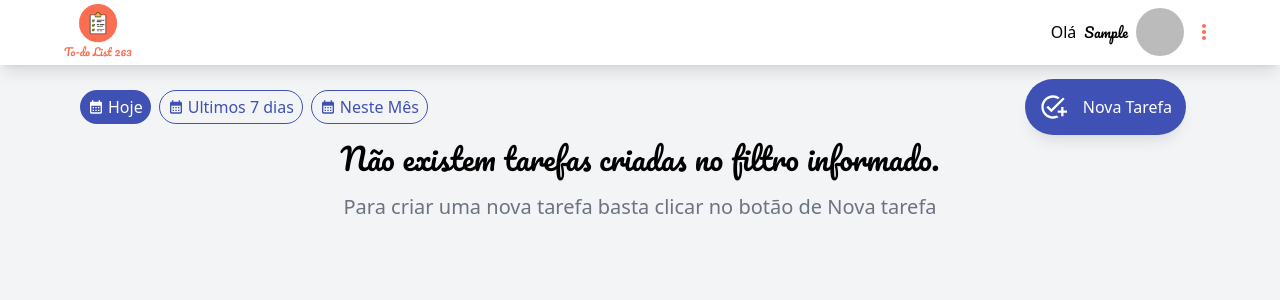
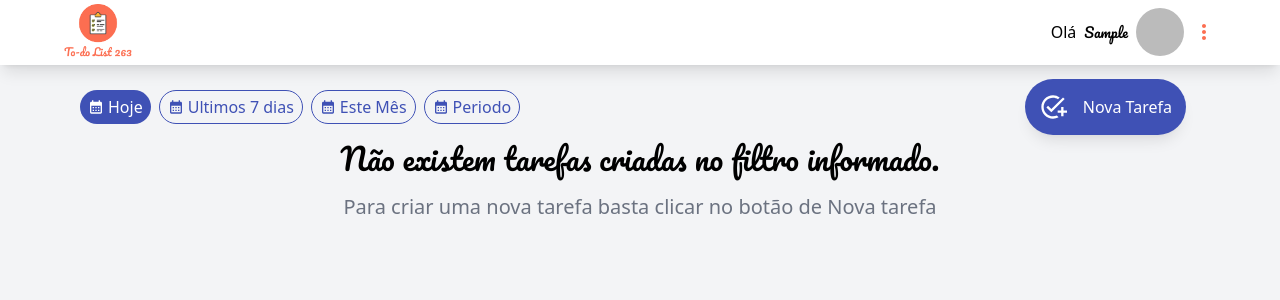
Before and after one commit to plimo263/todo-263, a Next.js app: page /my_todos in a window 1280 px wide. Shown: the top 300 px of the page. Built offline with nearby package versions, Linux system fonts and the light colour scheme; no server answers; the database is empty; sample sign-in values are in the browser's storage.

Commit message:
Incluso nova opção de data livre para filtro de periodos

```diff
--- a/src/components/FilterPeriod.jsx
+++ b/src/components/FilterPeriod.jsx
@@ -1,47 +1,103 @@
 import React, { useCallback, useState } from "react";
 import Chip from "./Chip";
-import { MdCalendarMonth } from "react-icons/md";
-import { format, subDays } from "date-fns";
+import { MdCalendarMonth, MdSearch } from "react-icons/md";
+import { format, parseISO, subDays } from "date-fns";
+import Modal from "./Modal";
+import TextField from "./TextField";
+import Fab from "./Fab";
 
 const STR = {
   titleChip: "Aplique filtro ao periodo ",
+  titleSeletedPeriod: "Escolha o periodo",
+  labelBtnSeletedPeriod: "Filtrar Periodo",
+  errorPeriod: "A data DE e ATE devem ser preenchidas",
+  errorPeriod2: "A data DE é maior que a data ATÉ",
+  labelDe: "Data de",
+  labelAte: "Data Até",
+  today: "Hoje",
+  last7Days: "Ultimos 7 dias",
+  thisMonth: "Este Mês",
+  period: "Periodo",
 };
+// Padrões de datas que devem ser usados na saida
+const formatDe = "yyyy-MM-dd 00:00:00";
+const formatAte = "yyyy-MM-dd 23:59:59";
+
 function FilterPeriod({ onClick }) {
+  const [modal, setModal] = useState(null);
   const [selectedItem, setSelectedItem] = useState("Hoje");
-  const periods = ["Hoje", "Ultimos 7 dias", "Neste Mês"];
+  const periods = [STR.today, STR.last7Days, STR.thisMonth, STR.period];
+  // Indica rotulos dos filtros que não devem ser alterados nos chips
+  const filtersDefaultLabel = [STR.today, STR.last7Days, STR.thisMonth];
   //
   const onSetFilter = useCallback(
     (value) => {
       let de, ate;
+
       switch (value) {
-        case "Hoje":
-          de = format(new Date(), "yyyy-MM-dd 00:00:00");
-          ate = format(new Date(), "yyyy-MM-dd 23:59:59");
+        case STR.today:
+          de = format(new Date(), formatDe);
+          ate = format(new Date(), formatAte);
           break;
-        case "Ultimos 7 dias":
-          de = format(subDays(new Date(), 7), "yyyy-MM-dd 00:00:00");
-          ate = format(new Date(), "yyyy-MM-dd 23:59:59");
+        case STR.last7Days:
+          de = format(subDays(new Date(), 7), formatDe);
+          ate = format(new Date(), formatAte);
           break;
-        default: // Neste mes
+        case STR.thisMonth:
           de = format(new Date(), "yyyy-MM-01 00:00:00");
-          ate = format(new Date(), "yyyy-MM-dd 23:59:59");
+          ate = format(new Date(), formatAte);
+          break;
+        default: // Periodo
+          setModal(true);
           break;
       }
-      setSelectedItem(value);
-      onClick(`${de}_${ate}`);
+      if (de && ate) {
+        setSelectedItem(value);
+        onClick(`${de}_${ate}`);
+      }
     },
     [onClick, setSelectedItem]
+  );
+  //
+  const onSave = useCallback(
+    (de, ate) => {
+      setModal(null);
+      const [newDe, newAte] = [de, ate].map((date, idx) =>
+        format(parseISO(date), idx === 0 ? formatDe : formatAte)
+      );
+      setSelectedItem(
+        `${format(parseISO(de), "dd/MM/yy")} - ${format(
+          parseISO(ate),
+          "dd/MM/yy"
+        )}`
+      );
+      onClick(`${newDe}_${newAte}`);
+    },
+    [onClick]
   );
 
   return (
     <div className="flex gap-2">
+      <Modal isOpen={Boolean(modal)} onClose={() => setModal(null)}>
+        <SelectedPeriod onSave={onSave} />
+      </Modal>
       {periods.map((val) => (
         <Chip
           title={`${STR.titleChip} ${val}`}
           key={val}
           onClick={() => onSetFilter(val)}
-          label={val}
-          variant={selectedItem === val ? "filled" : "outlined"}
+          label={
+            val === STR.period && !filtersDefaultLabel.includes(selectedItem)
+              ? selectedItem
+              : val
+          }
+          variant={
+            (val === STR.period &&
+              !filtersDefaultLabel.includes(selectedItem)) ||
+            selectedItem === val
+              ? "filled"
+              : "outlined"
+          }
           color="secondary"
           icon={<MdCalendarMonth />}
         />
@@ -49,5 +105,63 @@ function FilterPeriod({ onClick }) {
     </div>
   );
 }
+//
+const SelectedPeriod = ({ onSave }) => {
+  const [error, setError] = useState(null);
+  const [de, setDe] = useState("");
+  const [ate, setAte] = useState("");
+
+  const onClick = useCallback(() => {
+    if (!de || !ate) {
+      setError(STR.errorPeriod);
+    } else if (ate < de) {
+      setError(STR.errorPeriod2);
+    } else {
+      setError(null);
+
+      onSave(de, ate);
+    }
+  }, [onSave, setError, de, ate]);
+  return (
+    <div className="flex flex-col items-center ">
+      <h1 className="pacifico text-2xl md:text-4xl mb-4">
+        {STR.titleSeletedPeriod}
+      </h1>
+      <div className="flex items-center gap-4 mb-4">
+        <div className="flex flex-col">
+          <label htmlFor="de">
+            <span className="text-secondary">{STR.labelDe}</span>
+          </label>
+          <TextField
+            id="de"
+            onChange={(e) => setDe(e.target.value)}
+            value={de}
+            type="date"
+          />
+        </div>
+        <div className="flex flex-col">
+          <label htmlFor="ate">
+            <span className="text-secondary">{STR.labelAte}</span>
+          </label>
+          <TextField
+            id="ate"
+            onChange={(e) => setAte(e.target.value)}
+            value={ate}
+            type="date"
+          />
+        </div>
+      </div>
+      {error && <p className="text-red-500 text-lg mb-2">{error}</p>}
+      <Fab
+        className="flex gap-2 text-white p-3"
+        color="secondary"
+        onClick={onClick}
+      >
+        <MdSearch size={24} />
+        <span className="text-xl">{STR.labelBtnSeletedPeriod}</span>
+      </Fab>
+    </div>
+  );
+};
 
 export default FilterPeriod;
```
